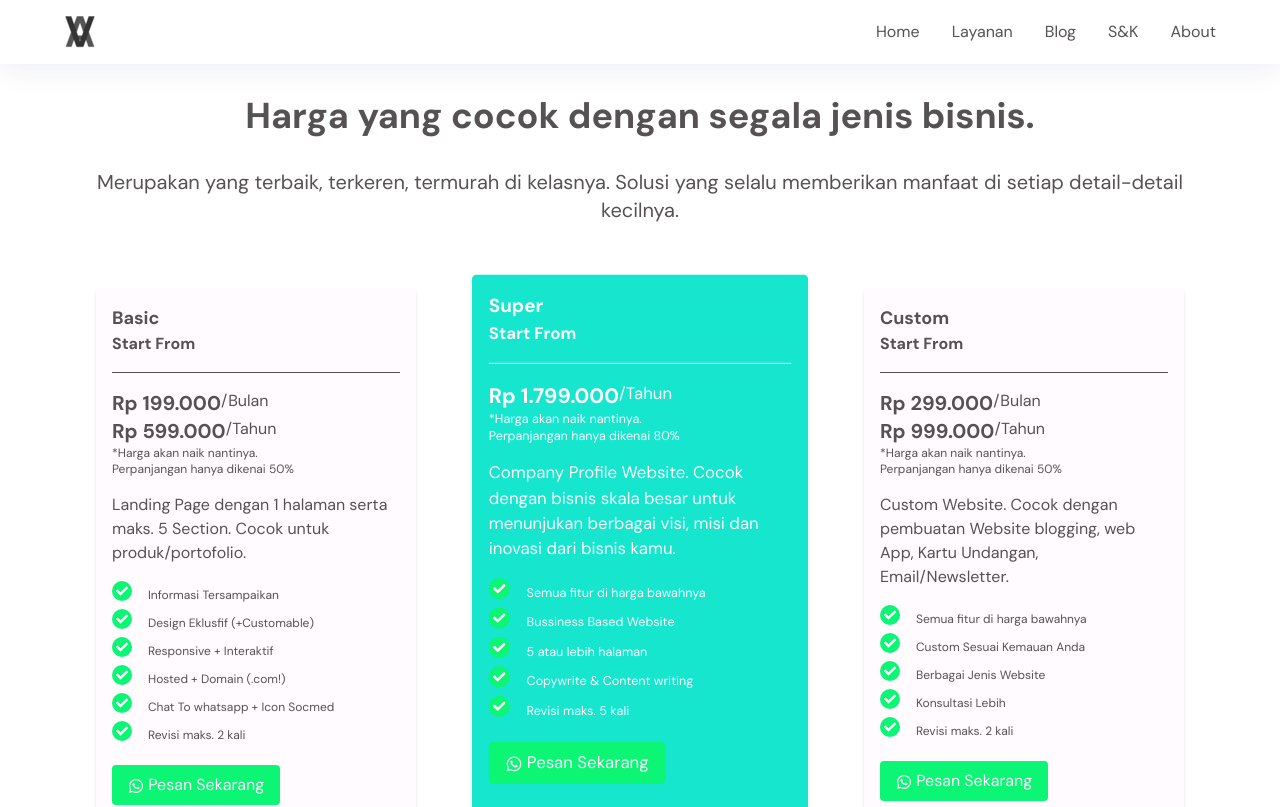
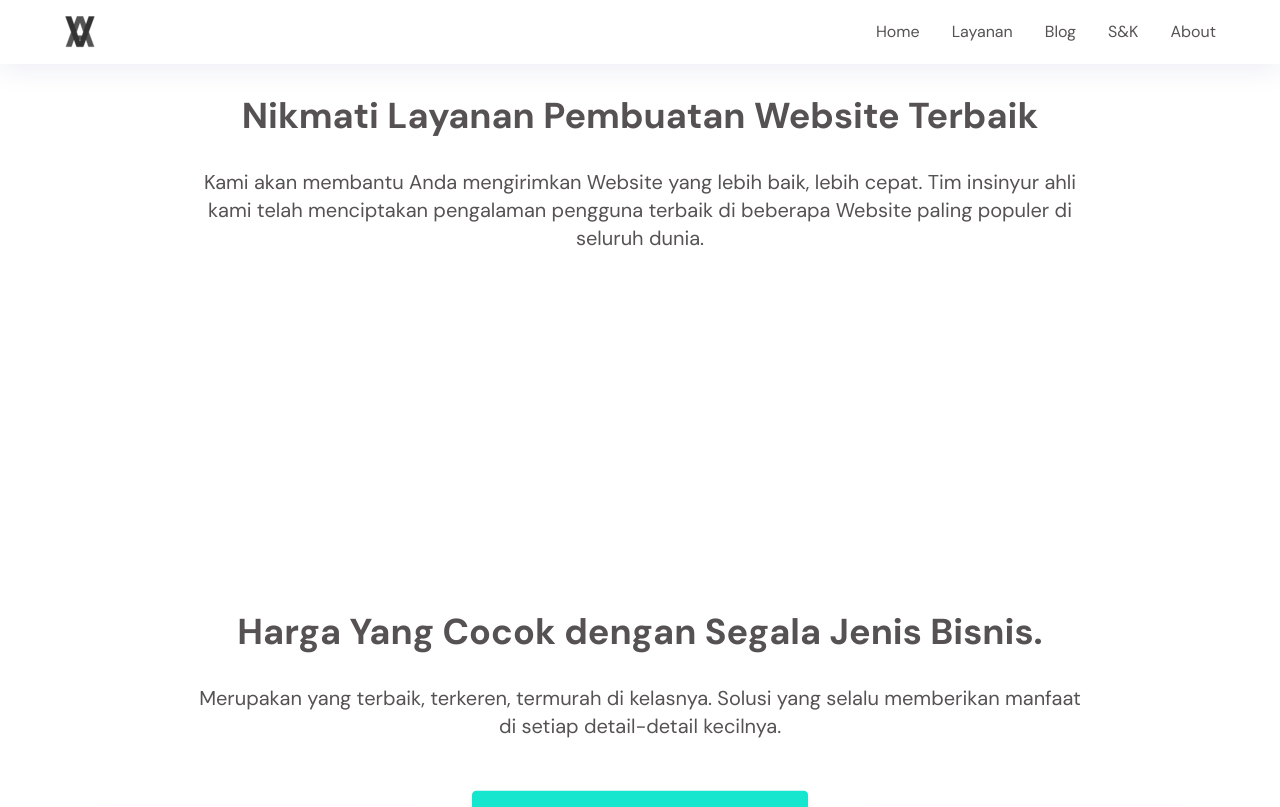
Before and after one commit to VArtzy/VArtz, a Next.js app: page /pricing in a window 1280 px wide. Shown: the top 807 px of the page. Built offline with nearby package versions, Linux system fonts and the light colour scheme.

Commit message:
tambah servis dan pembenanhan landing

```diff
--- a/app/pricing/page.tsx
+++ b/app/pricing/page.tsx
@@ -17,10 +17,75 @@ const Pricing = () => {
                 className="max-w-6xl py-16 mx-auto px-8"
                 id="pricing"
             >
+                <h2
+                    id="service"
+                    className="text-3xl text-center lg:text-4xl font-bold mt-8 text-grayweb"
+                >
+                    Nikmati Layanan Pembuatan Website Terbaik
+                </h2>
+                <p className="text-grayweb text-xl text-center mb-8 max-w-prose">
+                    <span className="text-semibold">
+                        Kami akan membantu Anda mengirimkan Website yang lebih
+                        baik, lebih cepat.
+                    </span>{" "}
+                    Tim insinyur ahli kami telah menciptakan pengalaman pengguna
+                    terbaik di beberapa Website paling populer di seluruh dunia.
+                </p>
+
+                <p>Layanan kami:</p>
+
+                <ul className="mb-8">
+                    <li>
+                        <span className="text-semibold">Konsultasi:</span>{" "}
+                        Konsultasi satu-satu dengan ahli Konsultasi satu-satu
+                        dengan ahli Website (Webmaster) dan perbaikan bug
+                    </li>
+                    <li>
+                        <span className="text-semibold">
+                            Dari Ide sampai Online:
+                        </span>{" "}
+                        Proses penulisan, desain, pengembangan sampai online
+                    </li>
+                    <li>
+                        <span className="text-semibold">
+                            Komunikasi Terbaik dan Transparan:
+                        </span>{" "}
+                        Kami percaya pada komunikasi yang baik dan transparan
+                        untuk proses pengembangan.{" "}
+                    </li>
+                    <li>
+                        <span className="text-semibold">
+                            Optimasi Performa:
+                        </span>{" "}
+                        Waktu mulai, Animasi, dan pengoptimalan kelancaran
+                        keseluruhan untuk Website yang ada
+                    </li>
+                    <li>
+                        <span className="text-semibold">
+                            Pengembangan Modul Kustom:
+                        </span>{" "}
+                        Pengembangan UI, animasi, gerakan, atau modul asli
+                        khusus untuk Website yang ada
+                    </li>
+                    <li>
+                        <span className="text-semibold">
+                            Lebih Banyak dan Dikustomisasi:
+                        </span>{" "}
+                        Lebih lanjut kami dapat menambahkan{" "}
+                        <a
+                            href="https://vartz.web.id/pricing#extension"
+                            className="underline"
+                        >
+                            berbagai macam jenis ekstensi
+                        </a>{" "}
+                        untuk Website, semuanya semaunya.
+                    </li>
+                </ul>
+
                 <h2 className="text-3xl text-center lg:text-4xl font-bold mt-8 text-grayweb">
-                    Harga yang cocok dengan segala jenis bisnis.
+                    Harga Yang Cocok dengan Segala Jenis Bisnis.
                 </h2>
-                <p className="text-grayweb text-xl text-center mb-8">
+                <p className="text-grayweb text-xl text-center mb-8 max-w-prose">
                     Merupakan yang terbaik, terkeren, termurah di kelasnya.
                     Solusi yang selalu memberikan manfaat di setiap
                     detail-detail kecilnya.
@@ -225,7 +290,7 @@ const Pricing = () => {
                 >
                     Perluas Fungsionalitas Situs Web dengan Ekstensi
                 </h2>
-                <p className="text-grayweb text-xl text-center mb-8">
+                <p className="text-grayweb text-xl text-center mb-8 max-w-prose">
                     Dengan ekstensi yang tepat, situs web-mu akan menjadi lebih
                     baik dalam hal kinerja, tampilan, penjualan, keamanan, dan
                     pengalaman pengguna.
--- a/components/Parallax.tsx
+++ b/components/Parallax.tsx
@@ -213,7 +213,7 @@ const ParallaxRapper: NextPage = () => {
                         className={`text-3xl md:text-4xl text-center text-grayweb w-full lg:w-auto bg-white lg:bg-transparent py-4 lg:py-0 mt-16 lg:mt-0`}
                     >
                         <h2 className="">
-                            Kita{" "}
+                            Kami{" "}
                             <span className="text-turquoise">
                                 {`${
                                     entry?.isIntersecting
@@ -579,12 +579,14 @@ const ParallaxRapper: NextPage = () => {
                         className="pt-4 text-3xl text-center lg:text-4xl font-bold mt-8"
                         onClick={() => ParallaxRef.current?.scrollTo(0)}
                     >
-                        Go Online dan lebarkan sayap bisnis Anda.
+                        Go Online dan Lebarkan Sayap Bisnis Anda.
                     </h2>
 
                     <p className="text-xl mb-8 text-center">
                         Dengan situs buatan kami, peningkatan bisnis Anda akan
-                        lebih mudah dan hasilnya akan lebih maksimal.
+                        lebih mudah dan hasilnya akan lebih maksimal. Kami
+                        percaya pada komunikasi yang baik dan transparan untuk
+                        proses pengembangan.
                     </p>
 
                     <div className="grid md:grid-cols-2 lg:grid-cols-3 gap-8">
@@ -978,7 +980,7 @@ const ParallaxRapper: NextPage = () => {
                             </a>
                         </div>
                     </div>
-                    <p className="text-grayweb text-center mb-2">
+                    <p className="text-grayweb text-center mb-2 max-w-prose">
                         Anda juga dapat menambahkan lebih banyak ekstensi situs
                         seperti Design Figma, Tambahan Halaman/Section Interkasi
                         Situs, Jasa Google Ads, SEO.
@@ -987,7 +989,7 @@ const ParallaxRapper: NextPage = () => {
                         className="inline-block text-md rounded bg-springGreen hover:bg-mediumSpringGreen transition px-4 py-2 mb-4"
                         href="/pricing#extension"
                     >
-                        Lihat Ekstensi Tambahan
+                        Layanan & Ekstensi
                     </Link>
                     <p className="text-center text-grayweb">
                         Merasa kurang cocok? Anda bisa{" "}
@@ -1040,13 +1042,13 @@ const ParallaxRapper: NextPage = () => {
                     id="cara-order"
                 >
                     <h2 className="text-3xl text-center lg:text-4xl font-bold mt-8 text-grayweb">
-                        Buat website{" "}
+                        Buat Website{" "}
                         <span className="underline">
-                            gak perlu ribet & lama
+                            Gak Perlu Ribet & Lama
                         </span>
                         .
                     </h2>
-                    <p className="text-grayweb text-xl text-center mb-8">
+                    <p className="text-grayweb text-xl text-center mb-8 max-w-prose">
                         Gak perlu pusing mikirin gimana buat bikinnya, Anda
                         hanya perlu ikut intsruksi saja. Sisanya waktu anda
                         fokus kepada bisnis Anda.
@@ -1179,8 +1181,8 @@ const ParallaxRapper: NextPage = () => {
                 >
                     <div className="max-w-4xl mx-auto px-8 flex flex-col gap-8 md:gap-16">
                         <h2 className="text-4xl md:text-5xl font-bold">
-                            Dalam waktu dekat, bisnis Anda meningkat{" "}
-                            <span className="underline">pesat</span>.
+                            Dalam Waktu Dekat, Bisnis Anda Meningkat{" "}
+                            <span className="underline">Pesat</span>.
                         </h2>
                         <p className="text-xl md:text-2xl">
                             &quot;Jangan ketinggalan kesempatan untuk
@@ -1328,7 +1330,7 @@ const ParallaxRapper: NextPage = () => {
                                             <Link
                                                 className="text-snow"
                                                 scroll={false}
-                                                href="/#carar"
+                                                href="/cara-order"
                                             >
                                                 Cara Order
                                             </Link>
```
